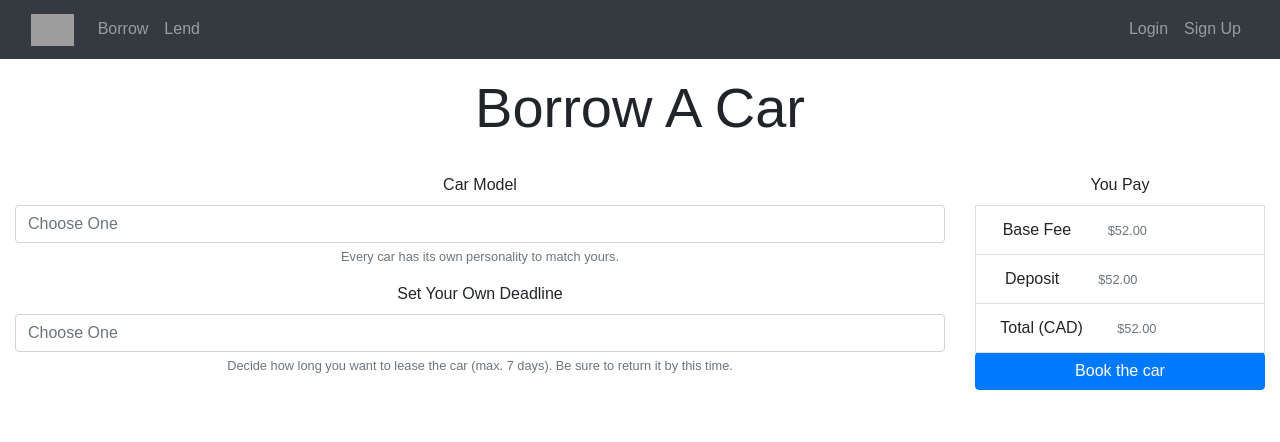
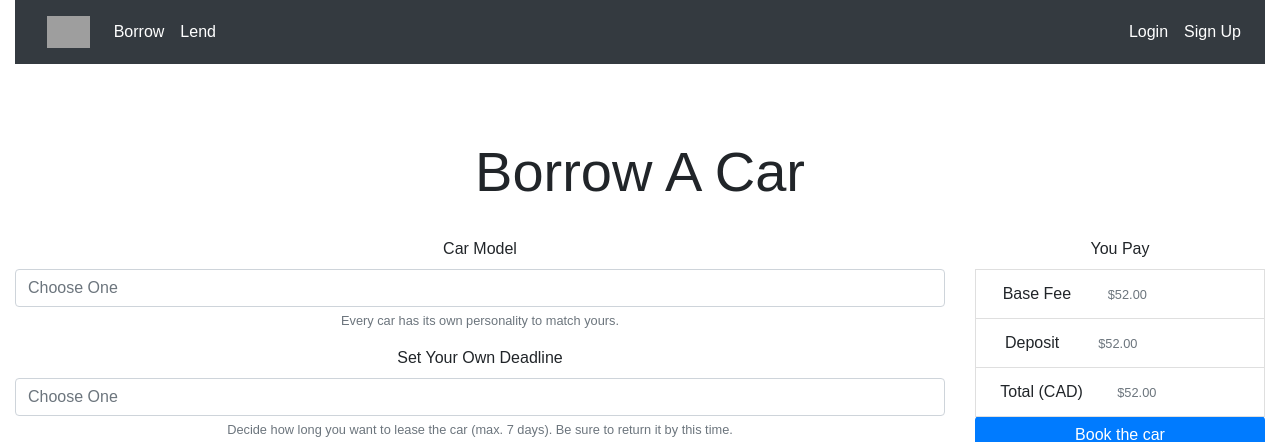
Before and after one commit to SpencerMcMurray/AutoLease, a Flask app: page /borrow in a window 1280 px wide. Shown: the top 442 px of the page. Run offline with Flask 2, Linux system fonts and the light colour scheme; some libraries are stand-ins or nearby versions; grey boxes are pictures that could not be loaded.

Commit message:
fixed outline

```diff
--- a/templates/outline.html
+++ b/templates/outline.html
@@ -2,48 +2,45 @@
 <html lang="en">
 <head>
     <!-- Imports -->
+    <meta name="viewport" content="width=device-width, initial-scale=1, shrink-to-fit=no">
     <link rel="stylesheet" href="https://stackpath.bootstrapcdn.com/bootstrap/4.2.1/css/bootstrap.min.css" integrity="sha384-GJzZqFGwb1QTTN6wy59ffF1BuGJpLSa9DkKMp0DgiMDm4iYMj70gZWKYbI706tWS" crossorigin="anonymous">
-    <script src="https://stackpath.bootstrapcdn.com/bootstrap/4.2.1/js/bootstrap.min.js" integrity="sha384-B0UglyR+jN6CkvvICOB2joaf5I4l3gm9GU6Hc1og6Ls7i6U/mkkaduKaBhlAXv9k" crossorigin="anonymous"></script>
-    <script src="https://code.jquery.com/jquery-3.3.1.slim.min.js" integrity="sha384-q8i/X+965DzO0rT7abK41JStQIAqVgRVzpbzo5smXKp4YfRvH+8abtTE1Pi6jizo" crossorigin="anonymous"></script>
-    <script src="https://cdnjs.cloudflare.com/ajax/libs/popper.js/1.14.6/umd/popper.min.js" integrity="sha384-wHAiFfRlMFy6i5SRaxvfOCifBUQy1xHdJ/yoi7FRNXMRBu5WHdZYu1hA6ZOblgut" crossorigin="anonymous"></script>
+    <script src="https://code.jquery.com/jquery-3.2.1.slim.min.js" integrity="sha384-KJ3o2DKtIkvYIK3UENzmM7KCkRr/rE9/Qpg6aAZGJwFDMVNA/GpGFF93hXpG5KkN" crossorigin="anonymous"></script>
+    <script src="https://cdnjs.cloudflare.com/ajax/libs/popper.js/1.12.9/umd/popper.min.js" integrity="sha384-ApNbgh9B+Y1QKtv3Rn7W3mgPxhU9K/ScQsAP7hUibX39j7fakFPskvXusvfa0b4Q" crossorigin="anonymous"></script>
+    <script src="https://maxcdn.bootstrapcdn.com/bootstrap/4.0.0/js/bootstrap.min.js" integrity="sha384-JZR6Spejh4U02d8jOt6vLEHfe/JQGiRRSQQxSfFWpi1MquVdAyjUar5+76PVCmYl" crossorigin="anonymous"></script>
     <link rel="stylesheet" href="{{ url_for('static', filename='styles/main.css') }}">
 
     <meta charset="UTF-8">
     <title>AutoLease</title>
 </head>
-<header>
-    <nav class="navbar fixed-top navbar-expand-md bg-dark navbar-dark">
-		<div class="container-fluid">
-			<div class="navbar-header">
-				<a class="navbar-brand" href="{{ url_for('home') }}">
-					<img height = "32px" src="https://cdn.discordapp.com/attachments/533378356305985561/536316066394144780/dark_logo_small.png" alt="AutoLease">
-				</a>
-				<button class="navbar-toggler navbar-toggler-right collapsed" type="button" data-toggle="collapse" data-target="#mainNav" aria-controls="mainNav" aria-expanded="false" aria-label="Toggle navigation">
+<header class="text-center">
+    <nav class="navbar navbar-expand-md navbar-dark bg-dark">
+        <button class="navbar-toggler ml-auto" type="button" data-toggle="collapse" data-target="#navbarSupportedContent" aria-controls="navbarSupportedContent" aria-expanded="false" aria-label="Toggle navigation">
           <span class="navbar-toggler-icon"></span>
         </button>
-			</div>
-			<div class="navbar-collapse collapse" id="mainNav">
+        <a class="nav-link text-white mr-auto" href="{{ url_for('home') }}">
+            <img height = "32px" src="https://cdn.discordapp.com/attachments/533378356305985561/536316066394144780/dark_logo_small.png" alt="AutoLease">
+            <span class="sr-only">(current)</span>
+        </a>
+        <div class="collapse navbar-collapse" id="navbarSupportedContent">
           <ul class="navbar-nav mr-auto">
-
               <li class="nav-item">
-						<a class="nav-link" href="{{ url_for('borrow') }}">Borrow</a>
+                  <a class="nav-link text-white" href="{{ url_for('borrow') }}" id="mainNav">Borrow</a>
               </li>
               <li class="nav-item">
-						<a class="nav-link" href="{{ url_for('borrow') }}">Lend</a>
+                  <a class="nav-link text-white" href="{{ url_for('borrow') }}">Lend</a>
               </li>
           </ul>
             <ul class="navbar-nav">
                 {% if not user.is_authenticated %}
-						<li class="nav-item"><a class="nav-link" href="{{ url_for('login') }}">Login</a></li>
-						<li class="nav-item"><a class="nav-link" href="{{ url_for('signup') }}">Sign Up</a></li>
+                    <li class="nav-item"><a class="nav-link text-white" href="{{ url_for('login') }}">Login</a></li>
+                    <li class="nav-item"><a class="nav-link text-white" href="{{ url_for('signup') }}">Sign Up</a></li>
                 {% else %}
-						<li class="nav-item"><a class="nav-link" href="{{ url_for('account') }}">My Account</a></li>
-					<li class="nav-item"><a class="nav-link" href="{{ url_for('settings') }}">Settings</a></li>
-						<li class="nav-item"><a class="nav-link" href="{{ url_for('logout') }}">Log Out</a></li>
+                    <li class="nav-item"><a class="nav-link text-white" href="{{ url_for('account') }}">My Account</a></li>
+                <li class="nav-item"><a class="nav-link text-white" href="{{ url_for('settings') }}">Settings</a></li>
+                    <li class="nav-item"><a class="nav-link text-white" href="{{ url_for('logout') }}">Log Out</a></li>
                 {% endif %}
             </ul>
         </div>
-		</div
     </nav>
 </header>
 <main style="padding: 50px 0;">
```
Lines whose indentation alone changed are shown as unchanged.
